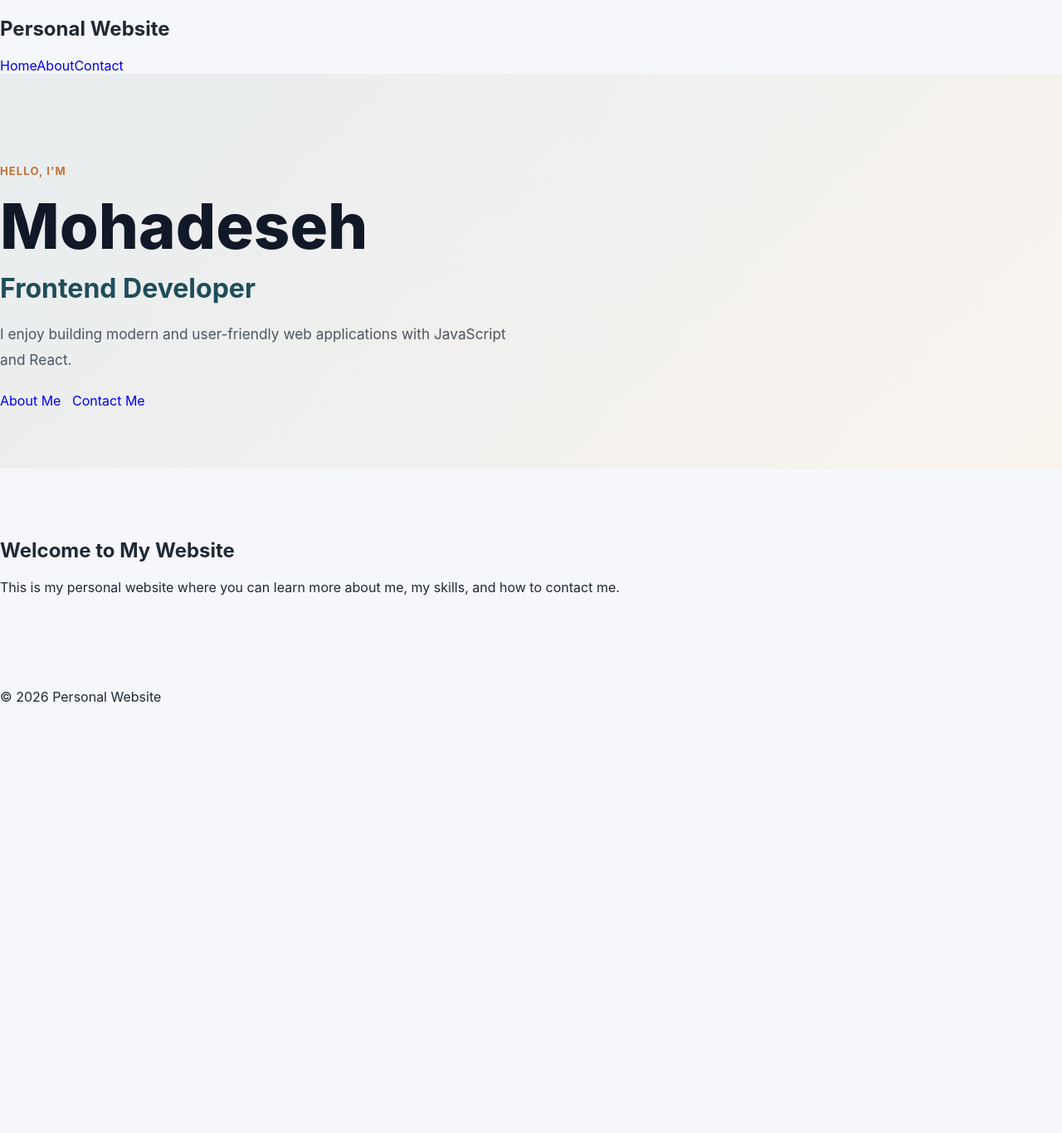
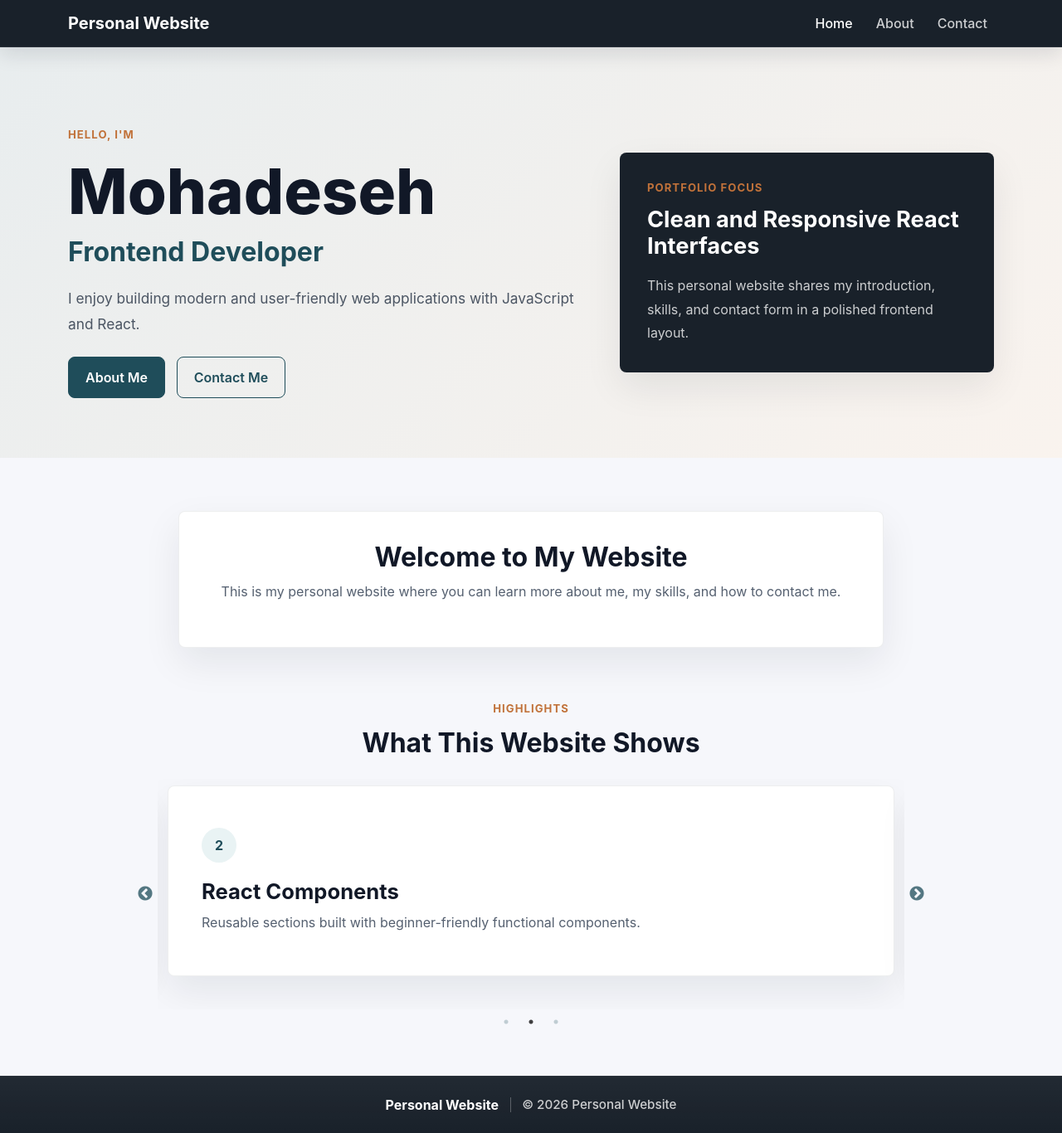
Before and after one commit to mohadesehesmaeilzadeh/personal-website, a React (Create React App) app: page / in a window 1280 px wide. Shown: the whole page at 83% size. Before the commit the page ends 866 px from the top, so only its background shows below. Built offline with nearby package versions, Linux system fonts and the light colour scheme.

Commit message:
edit: update the style and make it better

```diff
--- a/src/components/Footer.js
+++ b/src/components/Footer.js
@@ -1,7 +1,15 @@
+import { Container } from "react-bootstrap";
+
 function Footer() {
   return (
-    <footer>
-      <p>© 2026 Personal Website</p>
+    <footer className="site-footer">
+      <Container>
+        <div className="footer-content">
+          <span className="footer-brand">Personal Website</span>
+          <span className="footer-divider" aria-hidden="true" />
+          <p>© 2026 Personal Website</p>
+        </div>
+      </Container>
     </footer>
   );
 }
--- a/src/components/Navbar.js
+++ b/src/components/Navbar.js
@@ -1,18 +1,38 @@
-import { Link } from "react-router-dom";
+import { Container, Nav, Navbar as BootstrapNavbar } from "react-bootstrap";
+import { NavLink } from "react-router-dom";
 
 function Navbar() {
   return (
-    <nav>
-      <h2>Personal Website</h2>
+    <BootstrapNavbar
+      expand="lg"
+      className="site-navbar"
+      sticky="top"
+      variant="dark"
+    >
+      <Container>
+        <BootstrapNavbar.Brand as={NavLink} to="/">
+          Personal Website
+        </BootstrapNavbar.Brand>
 
-      <div>
-        <Link to="/">Home</Link>
+        <BootstrapNavbar.Toggle aria-controls="main-navigation" />
 
-        <Link to="/about">About</Link>
+        <BootstrapNavbar.Collapse id="main-navigation">
+          <Nav className="ms-auto">
+            <Nav.Link as={NavLink} to="/" end>
+              Home
+            </Nav.Link>
 
-        <Link to="/contact">Contact</Link>
-      </div>
-    </nav>
+            <Nav.Link as={NavLink} to="/about">
+              About
+            </Nav.Link>
+
+            <Nav.Link as={NavLink} to="/contact">
+              Contact
+            </Nav.Link>
+          </Nav>
+        </BootstrapNavbar.Collapse>
+      </Container>
+    </BootstrapNavbar>
   );
 }
 
--- /dev/null
+++ b/src/components/Slideshow.js
@@ -0,0 +1,57 @@
+import Slider from "react-slick";
+import { Card } from "react-bootstrap";
+
+function Slideshow() {
+  const slides = [
+    {
+      title: "Responsive Layouts",
+      text: "Clean pages that look good on desktop, tablet, and mobile screens.",
+    },
+    {
+      title: "React Components",
+      text: "Reusable sections built with beginner-friendly functional components.",
+    },
+    {
+      title: "Frontend Skills",
+      text: "A simple highlight of HTML, CSS, JavaScript, React, Git, and MUI.",
+    },
+  ];
+
+  const settings = {
+    dots: true,
+    infinite: true,
+    speed: 500,
+    slidesToShow: 1,
+    slidesToScroll: 1,
+    autoplay: true,
+    autoplaySpeed: 4000,
+    arrows: true,
+  };
+
+  return (
+    <section className="slideshow-section" aria-label="Website highlights">
+      <div className="section-heading text-center">
+        <p className="eyebrow">Highlights</p>
+        <h2>What This Website Shows</h2>
+      </div>
+
+      <Slider {...settings}>
+        {slides.map((slide, index) => (
+          <div className="slide-wrapper" key={slide.title}>
+            <Card className="slide-card">
+              <Card.Body>
+                <span className="slide-number">
+                  {index + 1}
+                </span>
+                <Card.Title>{slide.title}</Card.Title>
+                <Card.Text>{slide.text}</Card.Text>
+              </Card.Body>
+            </Card>
+          </div>
+        ))}
+      </Slider>
+    </section>
+  );
+}
+
+export default Slideshow;
--- a/src/index.js
+++ b/src/index.js
@@ -1,5 +1,8 @@
 import React from "react";
 import ReactDOM from "react-dom/client";
+import "bootstrap/dist/css/bootstrap.min.css";
+import "slick-carousel/slick/slick.css";
+import "slick-carousel/slick/slick-theme.css";
 import "./index.css";
 import App from "./App";
 
--- a/src/pages/About.js
+++ b/src/pages/About.js
@@ -1,3 +1,5 @@
+import { Badge, Card, Col, Container, Row } from "react-bootstrap";
+
 function About() {
   const skills = [
     "HTML",
@@ -10,7 +12,9 @@ function About() {
 
   return (
     <main className="about">
-      <section className="about-intro">
+      <Container>
+        <section className="page-header text-center">
+          <p className="eyebrow">About</p>
           <h1>About Me</h1>
 
           <p>
@@ -19,26 +23,37 @@ function About() {
           </p>
         </section>
 
-      <section className="about-info">
+        <Row className="g-4">
+          <Col lg={5}>
+            <Card className="content-card h-100">
+              <Card.Body>
                 <h2>Who Am I?</h2>
 
                 <p>
                   I enjoy working with React and JavaScript and learning
                   more about modern frontend development.
                 </p>
-      </section>
+              </Card.Body>
+            </Card>
+          </Col>
 
-      <section className="skills-section">
+          <Col lg={7}>
+            <Card className="content-card h-100">
+              <Card.Body>
                 <h2>My Skills</h2>
 
                 <div className="skills-list">
-          {skills.map((skill, index) => (
-            <div className="skill-card" key={index}>
+                  {skills.map((skill) => (
+                    <Badge bg="light" text="dark" className="skill-badge" key={skill}>
                       {skill}
-            </div>
+                    </Badge>
                   ))}
                 </div>
-      </section>
+              </Card.Body>
+            </Card>
+          </Col>
+        </Row>
+      </Container>
     </main>
   );
 }
--- a/src/pages/Contact.js
+++ b/src/pages/Contact.js
@@ -1,4 +1,5 @@
 import { useState } from "react";
+import { Alert, Button, Card, Container, Form } from "react-bootstrap";
 
 function Contact() {
   const [name, setName] = useState("");
@@ -15,59 +16,73 @@ function Contact() {
   if (submitted) {
     return (
       <main className="contact">
-        <div className="thank-you-message">
-          <h1>Thank you, {name}! ❤️</h1>
+        <Container>
+          <Alert variant="success" className="thank-you-message">
+            <Alert.Heading>Thank you, {name}!</Alert.Heading>
 
             <p>Your message has been received.</p>
-        </div>
+          </Alert>
+        </Container>
       </main>
     );
   }
 
   return (
     <main className="contact">
+      <Container>
         <section className="contact-section">
+          <Card className="content-card">
+            <Card.Body>
+              <p className="eyebrow">Contact</p>
               <h1>Contact Me</h1>
 
               <p>
                 Feel free to send me a message using the form below.
               </p>
 
-        <form className="contact-form" onSubmit={handleSubmit}>
-          <label htmlFor="name">Name</label>
+              <Form className="contact-form" onSubmit={handleSubmit}>
+                <Form.Group className="mb-3" controlId="name">
+                  <Form.Label>Name</Form.Label>
 
-          <input
-            id="name"
+                  <Form.Control
                     type="text"
                     value={name}
                     onChange={(event) => setName(event.target.value)}
                     required
                   />
+                </Form.Group>
 
-          <label htmlFor="email">Email</label>
+                <Form.Group className="mb-3" controlId="email">
+                  <Form.Label>Email</Form.Label>
 
-          <input
-            id="email"
+                  <Form.Control
                     type="email"
                     value={email}
                     onChange={(event) => setEmail(event.target.value)}
                     required
                   />
+                </Form.Group>
 
-          <label htmlFor="message">Message</label>
+                <Form.Group className="mb-4" controlId="message">
+                  <Form.Label>Message</Form.Label>
 
-          <textarea
-            id="message"
+                  <Form.Control
+                    as="textarea"
+                    rows={5}
                     value={message}
                     onChange={(event) => setMessage(event.target.value)}
                     required
                   />
+                </Form.Group>
 
-          <button type="submit">
+                <Button type="submit" variant="primary">
                   Send Message
-          </button>
-        </form>
+                </Button>
+              </Form>
+            </Card.Body>
+          </Card>
         </section>
+      </Container>
     </main>
   );
 }
--- a/src/pages/Home.js
+++ b/src/pages/Home.js
@@ -1,9 +1,14 @@
+import { Button, Card, Col, Container, Row } from "react-bootstrap";
 import { Link } from "react-router-dom";
+import Slideshow from "../components/Slideshow";
 
 function Home() {
   return (
     <main className="home">
       <section className="hero">
+        <Container>
+          <Row className="align-items-center g-4">
+            <Col lg={7}>
               <p className="hero-subtitle">Hello, I'm</p>
 
               <h1>Mohadeseh</h1>
@@ -16,23 +21,47 @@ function Home() {
               </p>
 
               <div className="hero-buttons">
-          <Link to="/about" className="primary-button">
+                <Button as={Link} to="/about" variant="primary">
                   About Me
-          </Link>
+                </Button>
 
-          <Link to="/contact" className="secondary-button">
+                <Button as={Link} to="/contact" variant="outline-primary">
                   Contact Me
-          </Link>
+                </Button>
               </div>
+            </Col>
+
+            <Col lg={5}>
+              <Card className="hero-card">
+                <Card.Body>
+                  <p className="eyebrow">Portfolio Focus</p>
+                  <h3>Clean and Responsive React Interfaces</h3>
+                  <p>
+                    This personal website shares my introduction, skills, and
+                    contact form in a polished frontend layout.
+                  </p>
+                </Card.Body>
+              </Card>
+            </Col>
+          </Row>
+        </Container>
       </section>
 
       <section className="home-about">
+        <Container>
+          <Card className="intro-card">
+            <Card.Body>
               <h2>Welcome to My Website</h2>
 
               <p>
                 This is my personal website where you can learn more about me,
                 my skills, and how to contact me.
               </p>
+            </Card.Body>
+          </Card>
+
+          <Slideshow />
+        </Container>
       </section>
     </main>
   );
```
Lines whose indentation alone changed are shown as unchanged.
